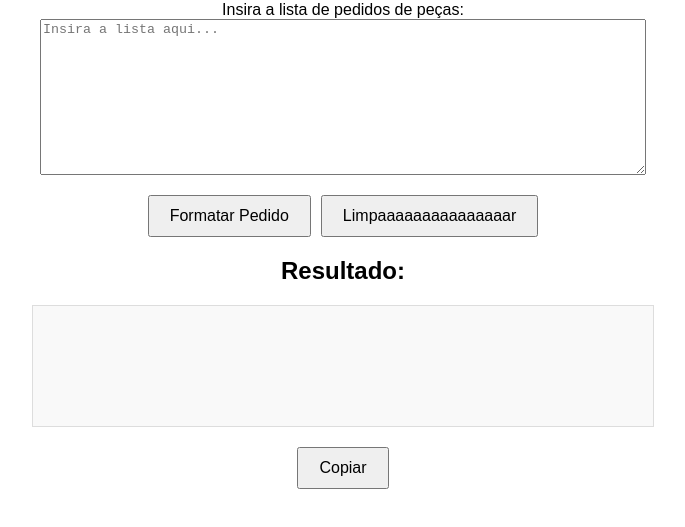
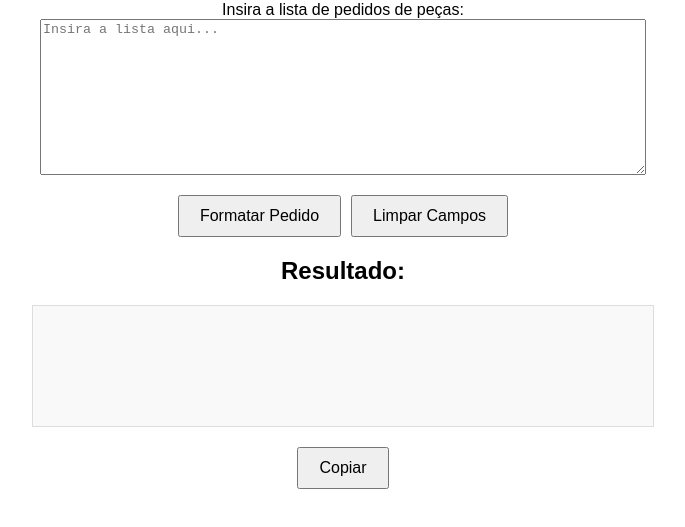
Before and after one commit to carlloze/jcell, a plain HTML site: page index.html in a window 1280 px wide. Shown: the part 99-626 px from the top of the page, without its empty margins (297-982 px from the left). Drawn offline with Linux system fonts and the light colour scheme.

Commit message:
alterando botao limpar para limpar campos

```diff
--- a/index.html
+++ b/index.html
@@ -48,7 +48,7 @@
 
     <div class="button-group">
         <button onclick="formatarPedido()">Formatar Pedido</button>
-        <button onclick="limparCampos()">Limpaaaaaaaaaaaaaaar</button>
+        <button onclick="limparCampos()">Limpar Campos</button>
     </div>
 
     <h2>Resultado:</h2>
```
